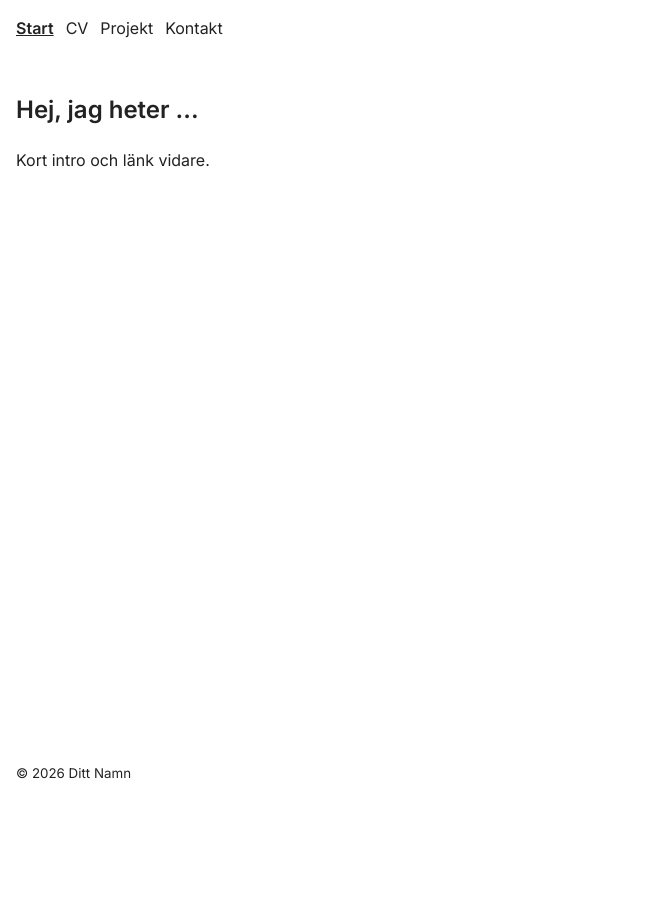
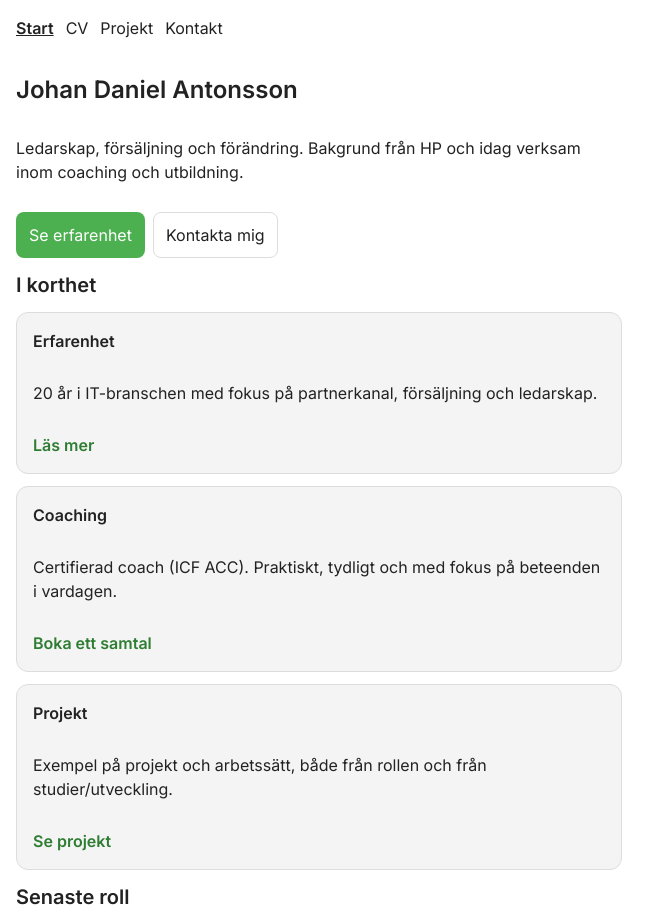
Before and after one commit to BetULose/cv-site, a Vue app in the folder cv-site/: page / in a window 1280 px wide. Shown: the top 922 px of the page, without its empty margins (0-669 px from the left). Before the commit the page ends 800 px from the top, so only its background shows below. Built offline with nearby package versions, Linux system fonts and the light colour scheme.

Commit message:
Feat: build home hub with highlights and latest experience

```diff
--- a/cv-site/src/assets/styles/main.css
+++ b/cv-site/src/assets/styles/main.css
@@ -264,3 +264,16 @@ button {
   font-size: 14px;
   color: var(--c-muted);
 }
+.home-cards {
+  display: grid;
+  gap: var(--s-3);
+}
+
+.link {
+  color: var(--c-outline);
+  font-weight: 600;
+}
+
+.link:hover {
+  text-decoration: underline;
+}
--- a/cv-site/src/views/HomeView.vue
+++ b/cv-site/src/views/HomeView.vue
@@ -1,6 +1,75 @@
 <template>
-  <section class="page">
-    <h1>Hej, jag heter ...</h1>
-    <p>Kort intro och länk vidare.</p>
-  </section>
+  <article class="page stack">
+    <header class="stack">
+      <h1 class="t-h1">Johan Daniel Antonsson</h1>
+      <p>
+        Ledarskap, försäljning och förändring. Bakgrund från HP och idag verksam
+        inom coaching och utbildning.
+      </p>
+
+      <div class="row">
+        <RouterLink class="btn btn--primary" to="/cv">Se erfarenhet</RouterLink>
+        <RouterLink class="btn btn--ghost" to="/kontakt">Kontakta mig</RouterLink>
+      </div>
+    </header>
+
+    <section class="stack" aria-labelledby="highlights">
+      <h2 id="highlights" class="t-h2">I korthet</h2>
+
+      <div class="home-cards">
+        <article class="card stack">
+          <h3 class="t-h3">Erfarenhet</h3>
+          <p class="muted">
+            20 år i IT-branschen med fokus på partnerkanal, försäljning och
+            ledarskap.
+          </p>
+          <RouterLink class="link" to="/cv">Läs mer</RouterLink>
+        </article>
+
+        <article class="card stack">
+          <h3 class="t-h3">Coaching</h3>
+          <p class="muted">
+            Certifierad coach (ICF ACC). Praktiskt, tydligt och med fokus på
+            beteenden i vardagen.
+          </p>
+          <RouterLink class="link" to="/kontakt">Boka ett samtal</RouterLink>
+        </article>
+
+        <article class="card stack">
+          <h3 class="t-h3">Projekt</h3>
+          <p class="muted">
+            Exempel på projekt och arbetssätt, både från rollen och från
+            studier/utveckling.
+          </p>
+          <RouterLink class="link" to="/projekt">Se projekt</RouterLink>
+        </article>
+      </div>
+    </section>
+
+    <section class="stack" aria-labelledby="latest">
+      <h2 id="latest" class="t-h2">Senaste roll</h2>
+
+      <div class="jobs">
+        <ExperienceItem v-if="latest" v-bind="latest" />
+      </div>
+    </section>
+  </article>
 </template>
+
+<script setup>
+import { computed } from "vue";
+import ExperienceItem from "../components/ExperienceItem.vue";
+import { experiences } from "../data/experience";
+
+function toSortValue(job) {
+  const end = (job.end && job.end.trim()) ? job.end : "9999-12";
+  return `${end}|${job.start}`;
+}
+
+const latest = computed(() => {
+  const sorted = [...experiences].sort((a, b) =>
+    toSortValue(b).localeCompare(toSortValue(a))
+  );
+  return sorted[0] || null;
+});
+</script>
```
